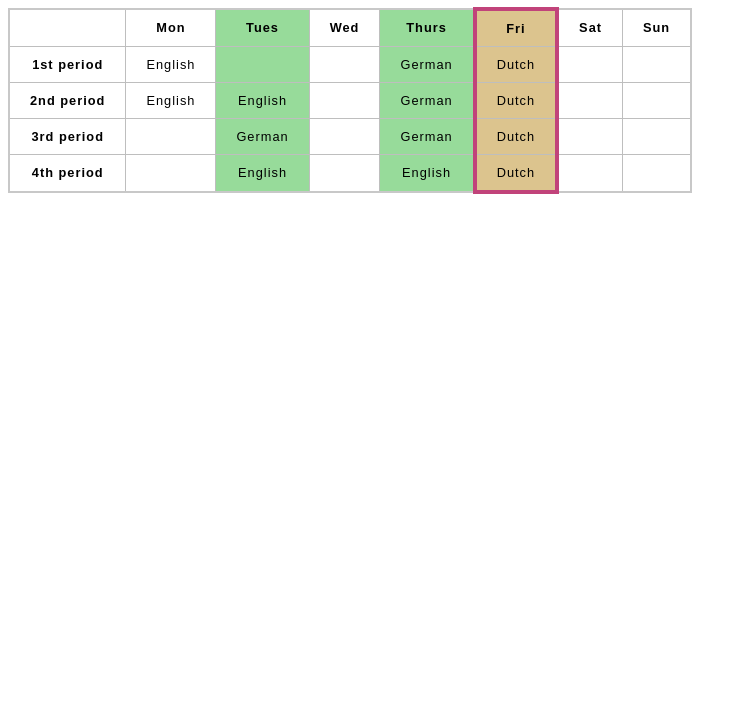
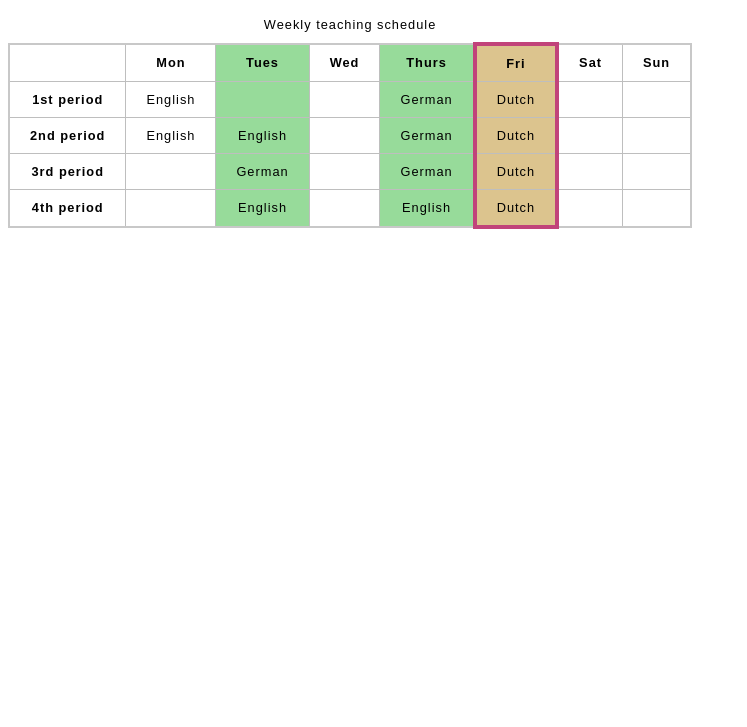
Before and after one commit to mikevensa/learning-mdn, a plain HTML site: page html-structuring-the-web/html-table-basics/timetable.html in a window 1280 px wide. Shown: the part 73-800 px from the top of the page, without its empty margins (0-747 px from the left). Drawn offline with Linux system fonts and the light colour scheme.

Commit message:
update: added a caption to the timetable file

```diff
--- a/html-structuring-the-web/html-table-basics/timetable.html
+++ b/html-structuring-the-web/html-table-basics/timetable.html
@@ -37,6 +37,9 @@
     <h1>School timetable</h1>
 
     <table>
+        <caption>
+            Weekly teaching schedule
+        </caption>
         <colgroup>
             <col>
             <col>
```
